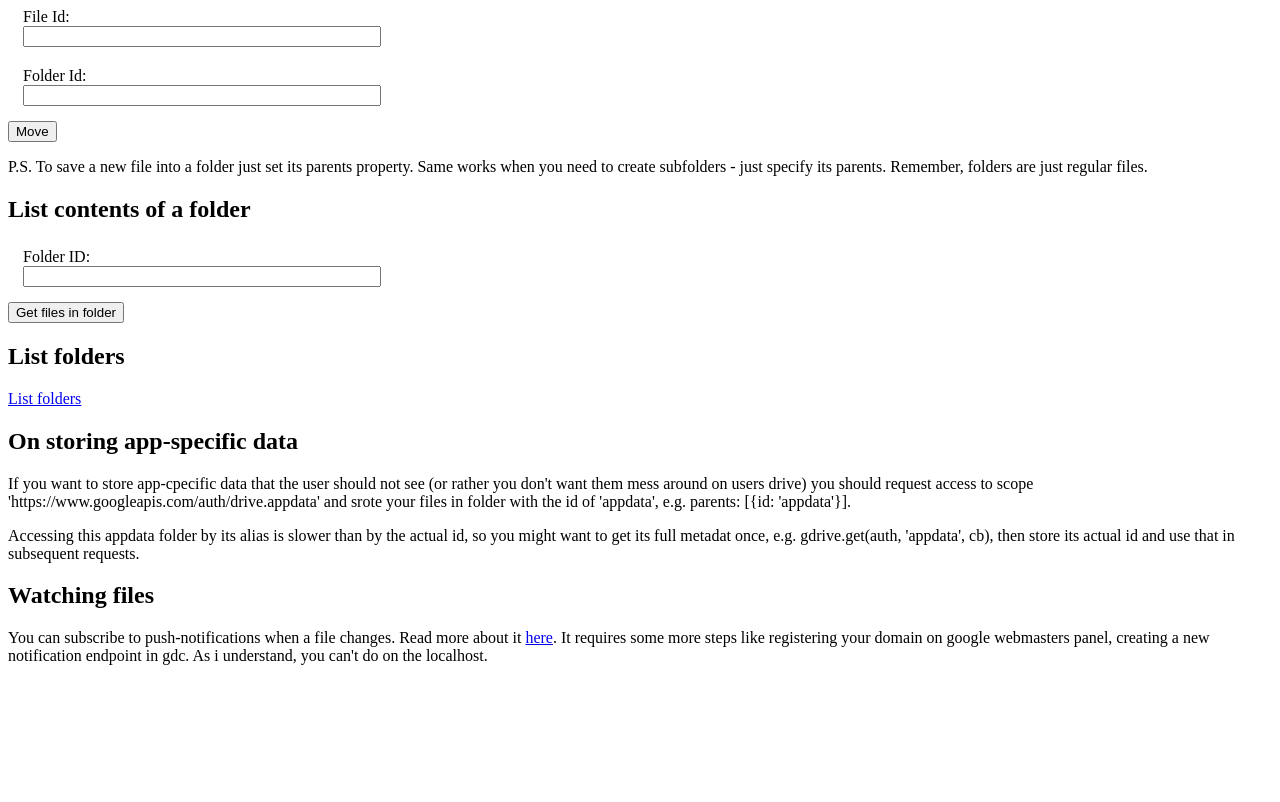
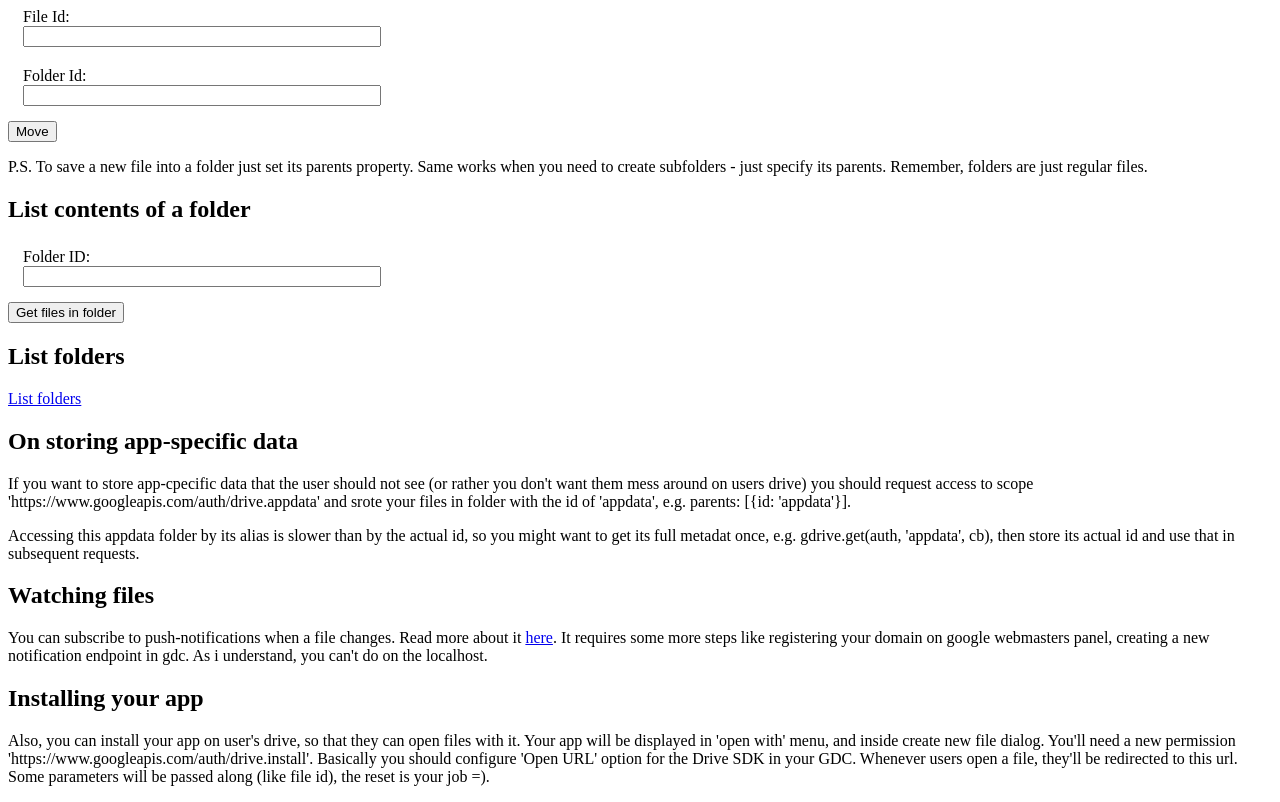
Before and after one commit to angryobject/gdrive-examples, a website: page public/filesExplorer.html in a window 1280 px wide. Shown: the part 1934-2736 px from the top of the page. Before the commit the page ends 2615 px from the top, so only its background shows below. Drawn offline with Linux system fonts and the light colour scheme.

Commit message:
Add notes on installing app on drive

```diff
--- a/oauth/index.js
+++ b/oauth/index.js
@@ -6,7 +6,9 @@ var REDIRECT_URL = process.env.REDIRECT_URL;
 var SCOPES = [
     'https://www.googleapis.com/auth/drive.file',
     // to store app-specific files that user should not see:
-    // 'https://www.googleapis.com/auth/drive.appdata'
+    // 'https://www.googleapis.com/auth/drive.appdata',
+    // to let user open files with our app on their drive's (i.e. 'open with' functionality)
+    // 'https://www.googleapis.com/auth/drive.install'
 ];
 
 var googleapis = require('googleapis');
--- a/public/filesExplorer.html
+++ b/public/filesExplorer.html
@@ -192,5 +192,9 @@
 
     <p>You can subscribe to push-notifications when a file changes. Read more about it <a href="https://developers.google.com/drive/v2/reference/changes/watch">here</a>. It requires some more steps like registering your domain on google webmasters panel, creating a new notification endpoint in gdc. As i understand, you can't do on the localhost.</p>
 
+    <h2>Installing your app</h2>
+
+    <p>Also, you can install your app on user's drive, so that they can open files with it. Your app will be displayed in 'open with' menu, and inside create new file dialog. You'll need a new permission 'https://www.googleapis.com/auth/drive.install'. Basically you should configure 'Open URL' option for the Drive SDK in your GDC. Whenever users open a file, they'll be redirected to this url. Some parameters will be passed along (like file id), the reset is your job =).</p>
+
 </body>
 </html>
```
